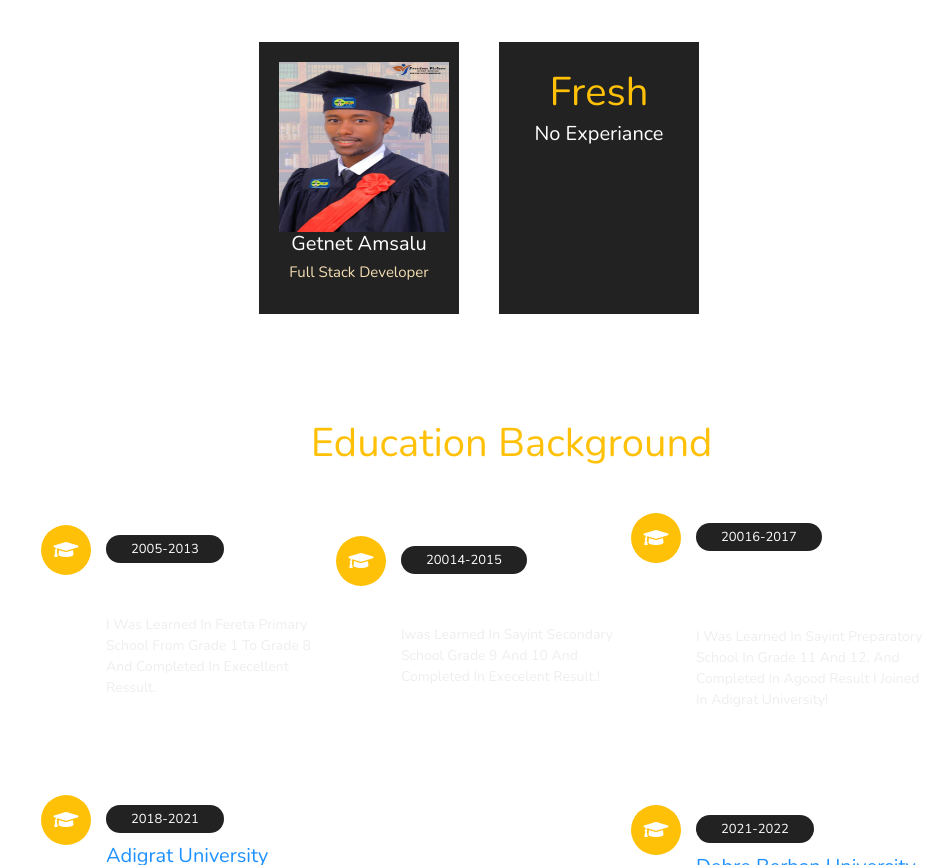
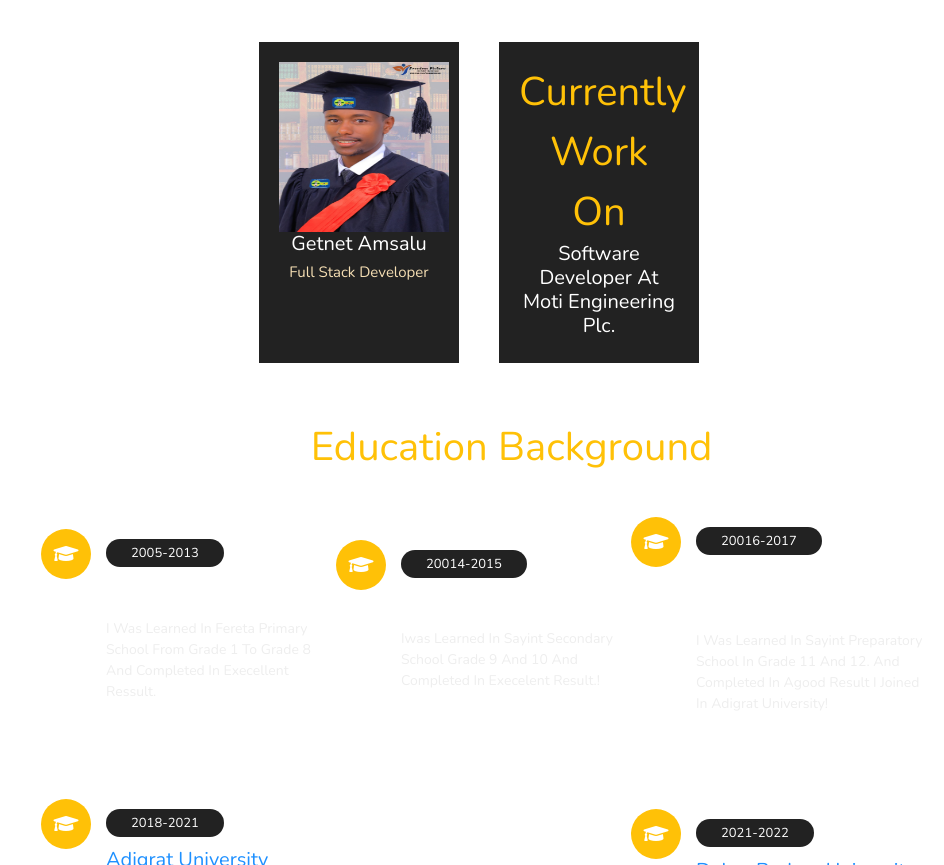
Before and after one commit to Getnet-Amsalu/Getnet-amsalu-website-portfolio, a plain HTML site: page index.html in a window 1280 px wide. Shown: the part 1201-2066 px from the top of the page, without its empty margins (336-1280 px from the left). Drawn offline with nearby package versions, Linux system fonts and the light colour scheme; files that its build step writes are made by us from their sources; a script that the page names is missing; files whose address does not match are found by name.

Commit message:
Update index.html

```diff
--- a/index.html
+++ b/index.html
@@ -120,8 +120,8 @@
 
 
         <div class="box">
-            <span>fresh</span>
-            <h3>No Experiance</h3>
+            <span>Currently Work On</span>
+            <h3>Software Developer at Moti Engineering Plc.</h3>
         </div>
 
            </div>
```
